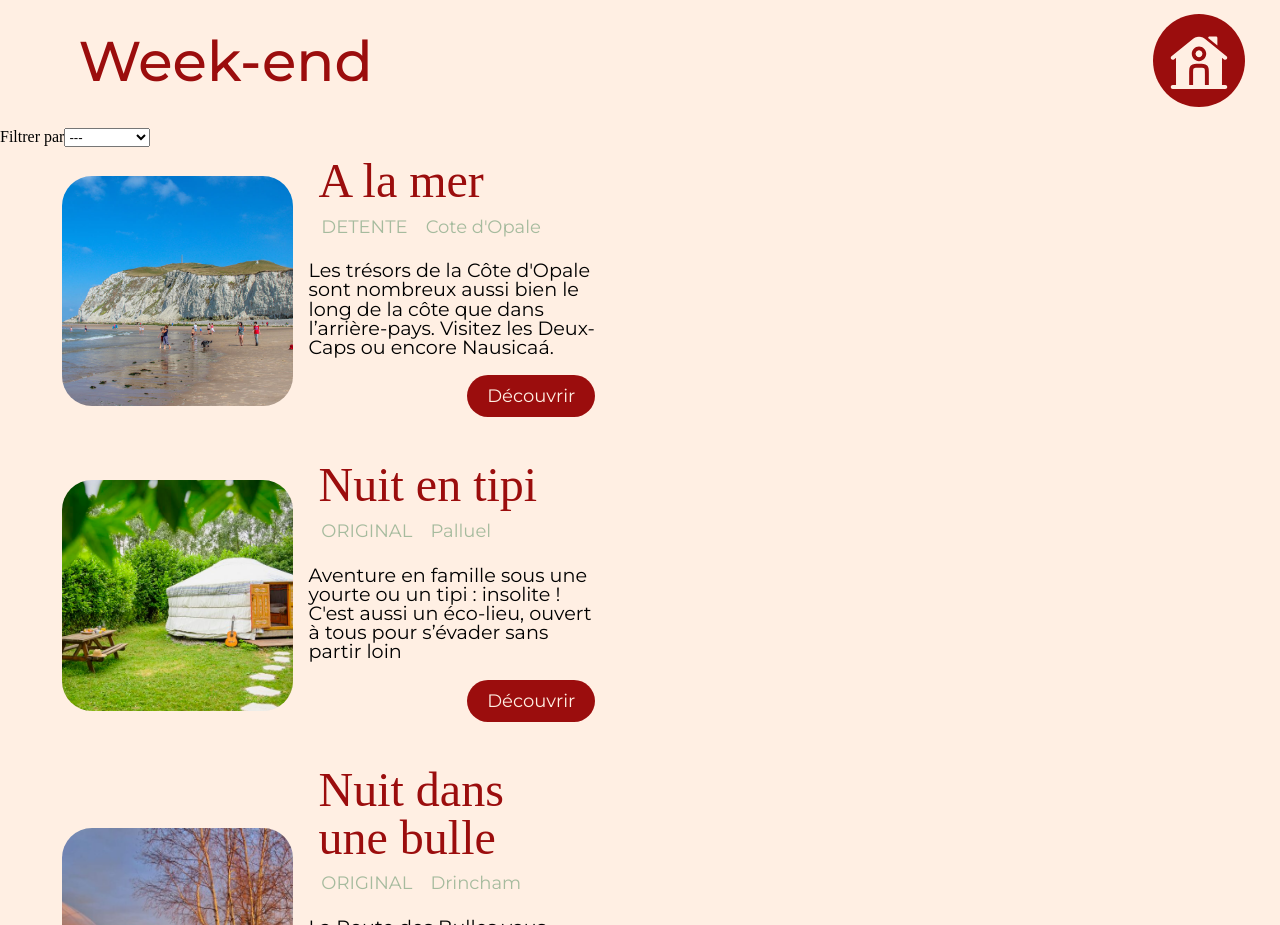
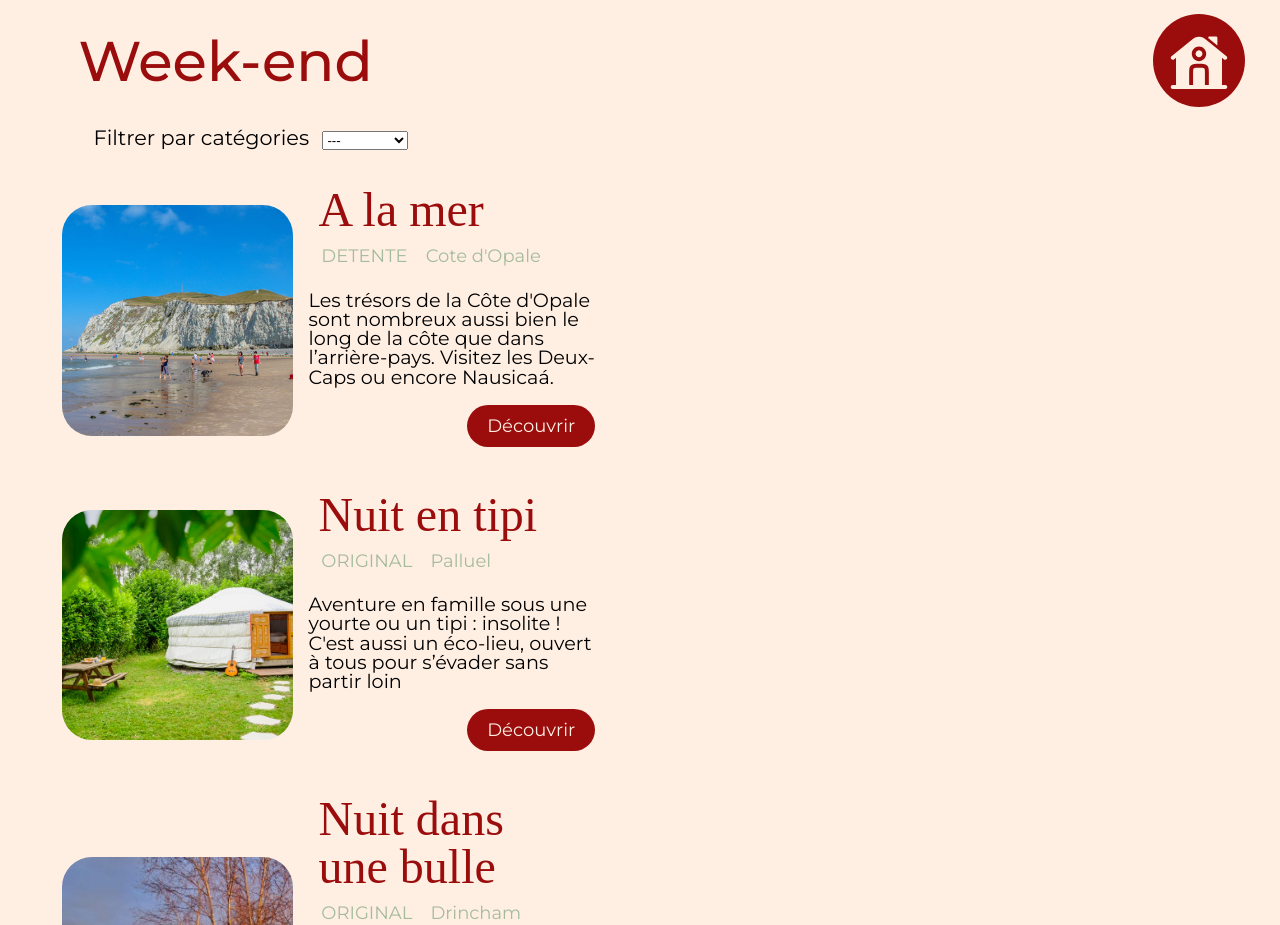
Before and after one commit to EmilieLgt/Lille-au-vert, a React (Vite) app: page /activites/weekend in a window 1280 px wide. Shown: the part 980-1905 px from the top of the page. Built offline with nearby package versions, Linux system fonts and the light colour scheme; a web font is replaced by a local one.

Commit message:
filter style

```diff
--- /dev/null
+++ b/src/components/Filter.css
@@ -0,0 +1,9 @@
+.select {
+  font-family: var(--primary-font);
+  font-size: 1.3em;
+  margin-left: 4.5em;
+}
+.hashtag-select {
+  margin-left: 1em;
+  margin-bottom: 2em;
+}
--- a/src/components/Filter.jsx
+++ b/src/components/Filter.jsx
@@ -1,5 +1,6 @@
 import React, { useContext } from "react";
 import { ActivitiesContext } from "../assets/Context/ActivitiesContext";
+import "./Filter.css";
 
 function Filter({ data }) {
   const { handleChangeFilter } = useContext(ActivitiesContext);
@@ -13,10 +14,11 @@ function Filter({ data }) {
 
   return (
     <form className="center">
-      <label htmlFor="hashtag-select">
-        Filtrer par
+      <label htmlFor="hashtag-select" className="select">
+        Filtrer par catégories
         <select
           id="hashtag-select"
+          className="hashtag-select"
           onChange={(event) => handleChangeFilter(event)}
         >
           <option value="">---</option>
```
